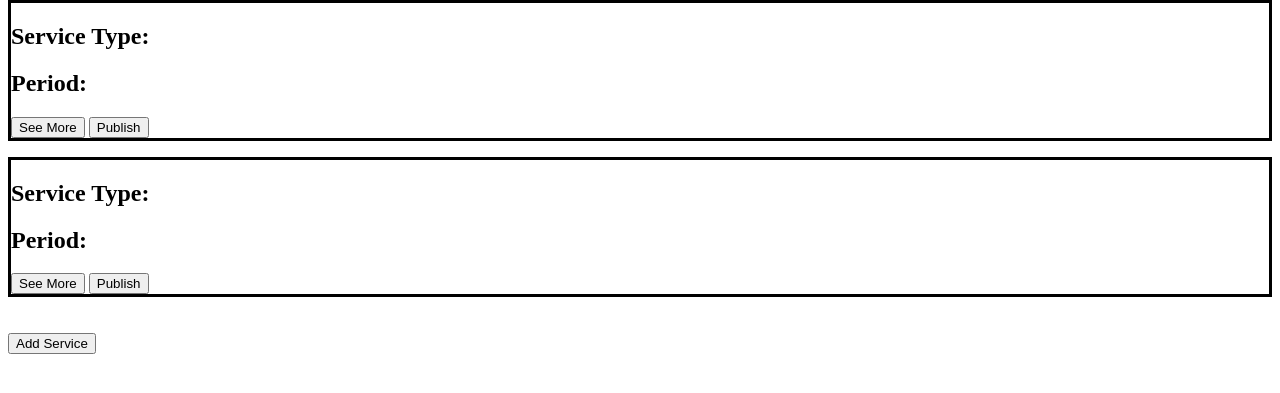
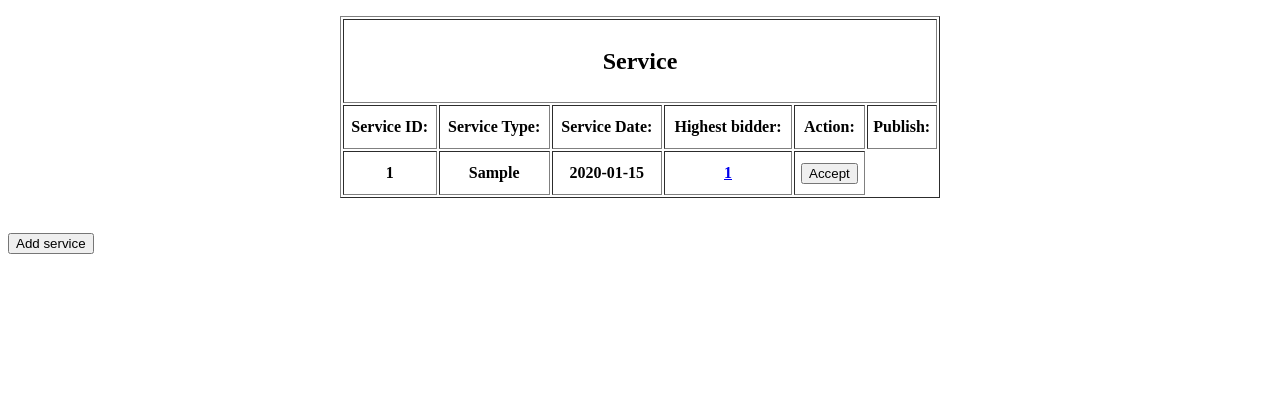
Before and after one commit to waisekoh/PetCare, a PHP site: page /services.php in a window 1280 px wide. Shown: the part 93-486 px from the top of the page. Run offline with PHP 8.4, Linux system fonts and the light colour scheme; the visitor is signed in with stand-in values (Sample User, id 1); tables that the repository leaves empty hold one stand-in row (values such as "Sample post"); lists and menus that the app fills with data are empty; some libraries are stand-ins or nearby versions.

Commit message:
Add files via upload

```diff
--- a/Services.php
+++ b/Services.php
@@ -1,5 +1,12 @@
-<? php
+<?php
+session_start();
+include('db.php');
+$cid = $_SESSION['id'];
+//$ownerid = '1';
+$query = "SELECT * FROM Service WHERE cid = $cid";
+$result = mysqli_query($con, $query);
 ?>
+
 <!DOCTYPE html>
 <html lang="en">
 
@@ -10,10 +17,10 @@
 
     <body>
             <div class="topnav">
-                <a class="active" href="#home">Home</a> <!-- add js-->
-                <a href="#news">Profile</a> <!-- add js-->
-                <a href="#contact">Services</a> <!-- add js-->
-                <a href="#about">History</a> <!-- add js-->
+                <a href="login-ed_caretaker.php">Home</a> <!-- add js-->
+                <a href="profileCT.php">Profile</a> <!-- add js-->
+                <a href="services.php">Services</a> <!-- add js-->
+                <a href="Caretakerhiistory.php">History</a> <!-- add js-->
                 <form align="right" name="form1" method="post" action="log_out.php">
                     <label class="logoutLblPos">
                         <input name="submit2" type="submit" id="submit2" value="Log Out"> <!-- add js-->
@@ -22,30 +29,52 @@
         </div>
 
         <header>Services</header>
+        <p> </p>
+        <?php
+		if(mysqli_num_rows($result)>0){
+		?>
+		<table align="center" border="1px" style="width:600px; line-height:40px;">
+			<tr>
+				<th colspan="6"><h2>Service</h2></th>
+			</tr>
+                <th> Service ID: </th>
+				<th> Service Type: </th>
+				<th> Service Date: </th>
+				<th> Highest bidder: </th>
+                <th> Action: </th>
+                <th> Publish: </th>
 
-        <div class="container row">
-            <h2> Service Type: <!-- input php--> </h2>
-            <h2> Period: <!-- input php--> </h2>
-            <div class="clearfix">
-                <button type="next" class="Seemorebtn">See More</button> <!-- add js-->
-                <button type="next" class="Publishbtn">Publish</button> <!-- add js-->
-            </div>
-        </div>
+			<?php
+				while($rows = mysqli_fetch_assoc($result))
+				{
+			?>
+			<tr>
+                <th><?php echo $rows['sid']; ?></th>
+    			<th><?php echo $rows['stype']; ?></th>
+				<th><?php echo $rows['fromdate']; ?></th>
+				<th><a href ="petinfo.php"><?php echo $rows['pid']; ?></th>
+                <th>
+                <form class="accept-form" action="accept.php" method ="POST">
+                <button type="next" class="addsvcbtn" name="sid_in" Value = <?php echo $rows['sid']; ?> >Accept</button></a>
+                </form> </th>
 
-        <p> </p>
+			</tr>
+			<?php
+				}
+				?>
+			</table>
+		</div>
+		<?php
+		}
+		else{
+			echo("You do not have any Pets Registered.");
+			}
+		?>
 
-        <div class="container row">
-            <h2> Service Type: <!-- input php--> </h2>
-            <h2> Period: <!-- input php--> </h2>
-            <div class="clearfix">
-                <button type="next" class="Seemorebtn">See More</button> <!-- add js-->
-                <button type="next" class="Publishbtn">Publish</button> <!-- add js-->
-            </div>
-        </div>
 
         <h1>
             <div class="clearfix">
-                <button type="next" class="Addpetbtn">Add Service</button></div> <!-- add js-->
+            <a href="addservice.php"> <button type="next" class="addsvcbtn">Add service</button></a>
         </h1>
 
     </body>
--- a/addservice.php
+++ b/addservice.php
@@ -13,7 +13,7 @@ echo($_SESSION['id'])
 
     <body>
             <div class="topnav">
-                <a href="home_caretaker.php">Home</a> <!-- add js-->
+                <a href="login-ed_caretaker.php">Home</a> <!-- add js-->
                 <a href="profileCT.php">Profile</a> <!-- add js-->
                 <a href="services.php">Services</a> <!-- add js-->
                 <a href="Caretakerhiistory.php">History</a> <!-- add js-->
--- a/addservice2.php
+++ b/addservice2.php
@@ -8,7 +8,7 @@
     $enddate =$_POST["enddate_in"];
 	$minbid =$_POST['Min_bid_in'];
     $servicetype= $_POST['stype_in'];
-    $sql = "INSERT INTO service (cid, ptype,stype,fromdate,todate,minbid)  VALUES ('$cid','$pettype', '$servicetype', '$startdate', '$enddate', '$minbid') ";
+    $sql = "INSERT INTO service (cid, ptype,stype,fromdate,todate,minbid, availability)  VALUES ('$cid','$pettype', '$servicetype', '$startdate', '$enddate', '$minbid', true ) ";
     if(!mysqli_query($con, $sql))
 		{
 			echo 'Not Inserted';
@@ -16,6 +16,7 @@
 
 		else
 		{
-			echo 'New Service Created';
+            echo 'New Service Created';
+            header('refresh:1; url=login-ed_caretaker.php');
         }
 ?>
--- a/login.php
+++ b/login.php
@@ -66,7 +66,7 @@ session_start();
 					</div> <!-- insert js -->
 				</form>
 
-				<div class="login100-more" style="background-image: url('images/happy-dog-owner.jpg');"></div>
+				<div class="login100-more" style="background-image: url(mages/happy-dog-owner.jpg');"></div>
 			</div>
 		</div>
 	</div>
```
Also changed, not shown: accept.php (added, +21 -0 lines), login2.php (+12 -11 lines).
